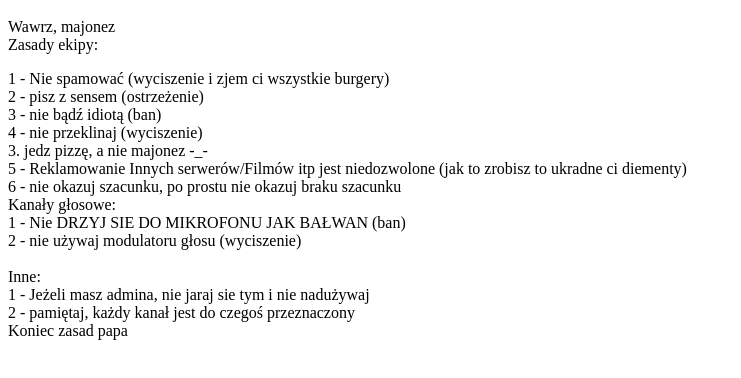
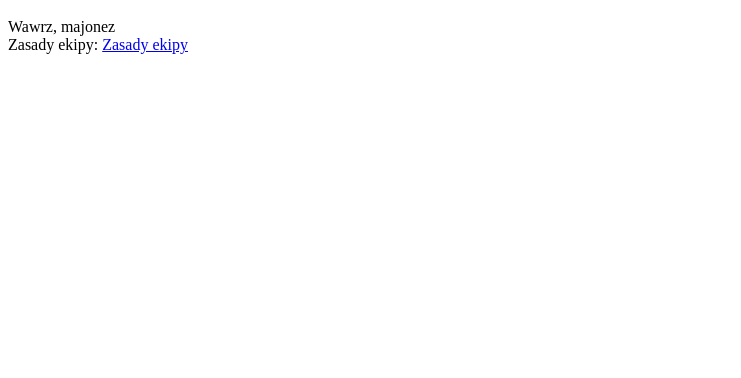
Before and after one commit to Keepslus/Ekipa, a plain HTML site: page index.html in a window 1280 px wide. Shown: the part 48-426 px from the top of the page, without its empty margins (0-741 px from the left). Drawn offline with Linux system fonts and the light colour scheme.

Commit message:
Update index.html

```diff
--- a/index.html
+++ b/index.html
@@ -12,34 +12,5 @@ Wawrz, majonez
 <br>
 Zasady ekipy:
 
-<p>
-
- 1 - Nie spamować (wyciszenie i zjem ci wszystkie burgery)
-<br>
-2 - pisz z sensem (ostrzeżenie)
-<br>
-3 - nie bądź idiotą (ban)
-<br>
-4 - nie przeklinaj (wyciszenie)
-<br>
-3. jedz pizzę, a nie majonez -_-
-<br>
-5 - Reklamowanie Innych serwerów/Filmów itp jest niedozwolone (jak to zrobisz to ukradne ci diementy)
-<br>
-6 -  nie okazuj szacunku, po prostu nie okazuj braku szacunku
-<br>
-Kanały głosowe:
-<br>
-1 - Nie DRZYJ SIE DO MIKROFONU JAK BAŁWAN (ban)
-<br>
-2 - nie używaj modulatoru głosu (wyciszenie)
-<br><br>
-Inne:
-<br>
-1 - Jeżeli masz admina, nie jaraj sie tym i nie nadużywaj
-<br>
-2 - pamiętaj, każdy kanał jest do czegoś przeznaczony
-<br>
-Koniec zasad papa
-</p>
+<a href="https://www.ekipa.ml/zasady.html">Zasady ekipy</a>
 </html>
```
